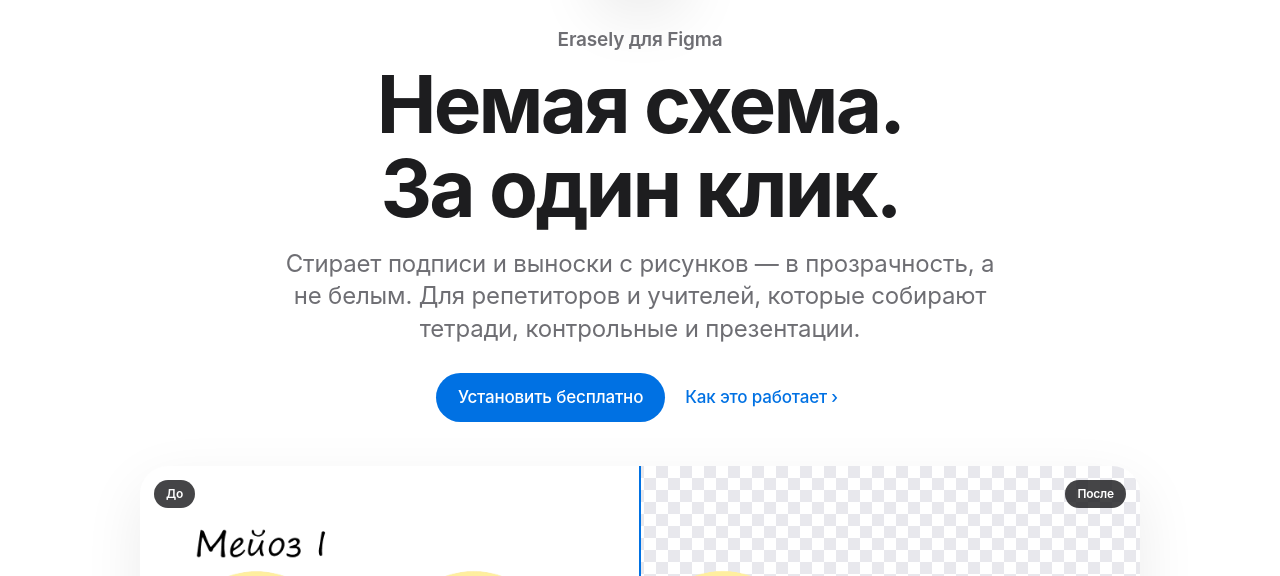
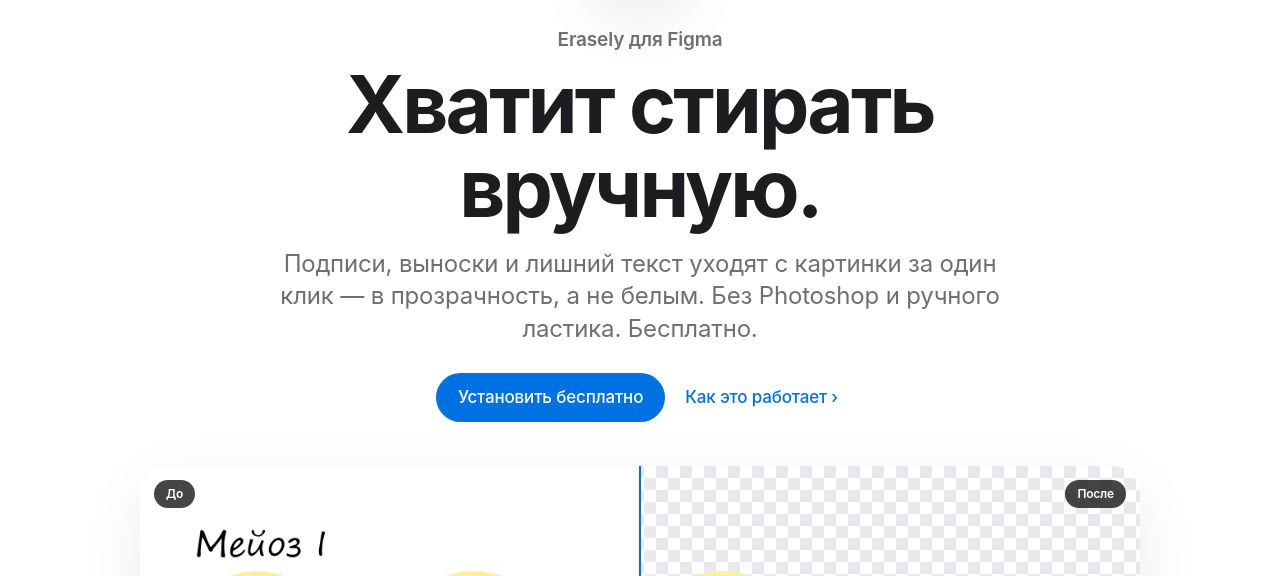
Before and after one commit to Dany-tut/erasely, a plain HTML site: page index.html in a window 1280 px wide. Shown: the part 224-800 px from the top of the page. Drawn offline with Linux system fonts and the light colour scheme.

Commit message:
Герой от боли: «Хватит стирать вручную» вместо «Немая схема»
Co-Authored-By: Claude Opus 4.8 <noreply@anthropic.com>

```diff
--- a/index.html
+++ b/index.html
@@ -3,10 +3,10 @@
 <head>
 <meta charset="utf-8">
 <meta name="viewport" content="width=device-width, initial-scale=1">
-<title>Erasely — немая схема за один клик</title>
-<meta name="description" content="Бесплатный плагин Figma для репетиторов и учителей: стирает подписи и выноски со схем в прозрачность. Нейросеть внутри, работает без интернета.">
-<meta property="og:title" content="Erasely — немая схема за один клик">
-<meta property="og:description" content="Стирает подписи и выноски со схем в прозрачность. Бесплатный плагин Figma для репетиторов и учителей.">
+<title>Erasely — убрать подписи с картинки за один клик</title>
+<meta name="description" content="Бесплатный плагин Figma: стирает подписи, выноски и лишний текст с картинок в прозрачность — за один клик, без Photoshop и ручного ластика. Нейросеть внутри, работает без интернета.">
+<meta property="og:title" content="Erasely — хватит стирать вручную">
+<meta property="og:description" content="Подписи, выноски и лишний текст уходят с картинки за один клик — в прозрачность, а не белым. Бесплатный плагин Figma, без Photoshop.">
 <meta property="og:image" content="img/og.jpg">
 <link rel="icon" href="img/erasely.svg" type="image/svg+xml">
 <link rel="apple-touch-icon" href="img/erasely-512.png">
@@ -192,9 +192,9 @@
   <div class="wrap">
     <img class="app" src="img/erasely-512.png" alt="Иконка Erasely">
     <div class="eyebrow">Erasely для Figma</div>
-    <h1>Немая схема.<br>За один клик.</h1>
-    <p class="lead">Стирает подписи и выноски с рисунков — в прозрачность, а не белым. Для репетиторов
-      и учителей, которые собирают тетради, контрольные и презентации.</p>
+    <h1>Хватит стирать<br>вручную.</h1>
+    <p class="lead">Подписи, выноски и лишний текст уходят с картинки за один клик — в прозрачность,
+      а не белым. Без Photoshop и ручного ластика. Бесплатно.</p>
     <div class="ctas">
       <a class="btn" href="#get">Установить бесплатно</a>
       <a class="btn ghost" href="#how">Как это работает ›</a>
```
